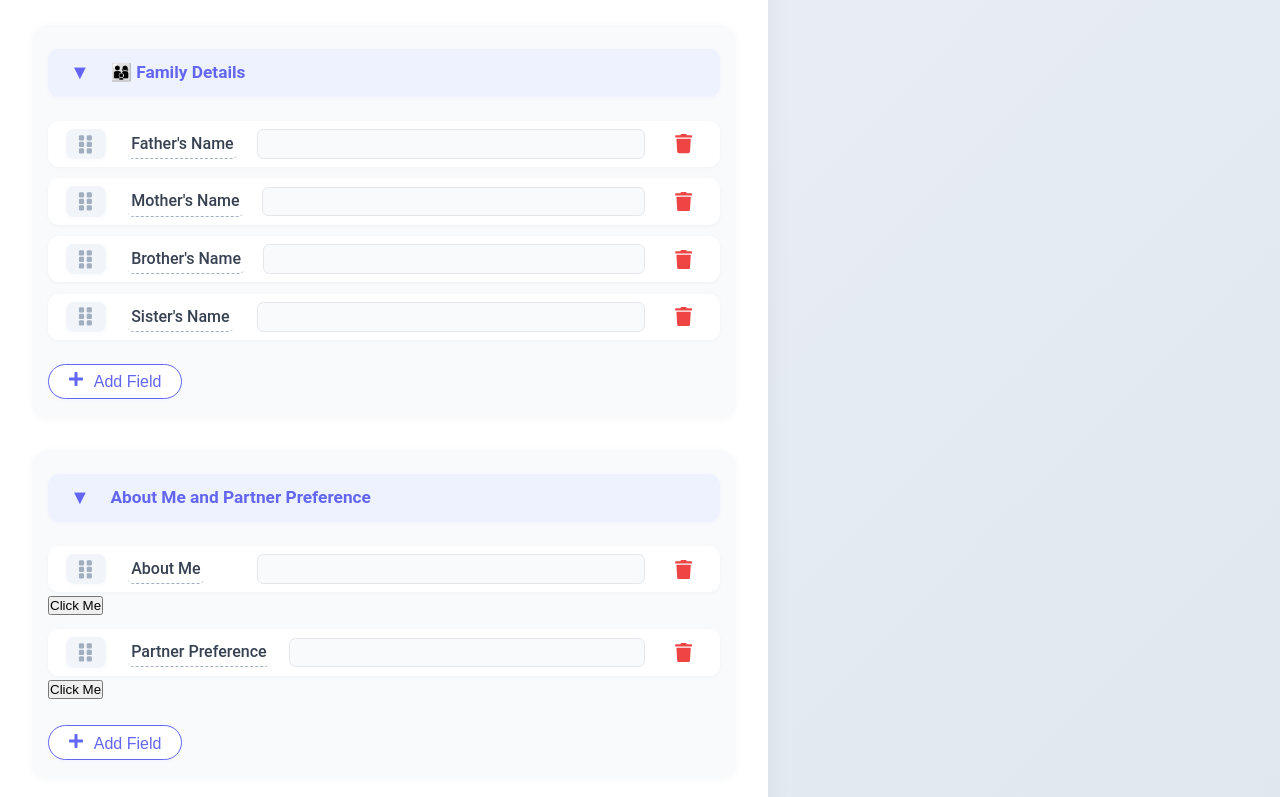
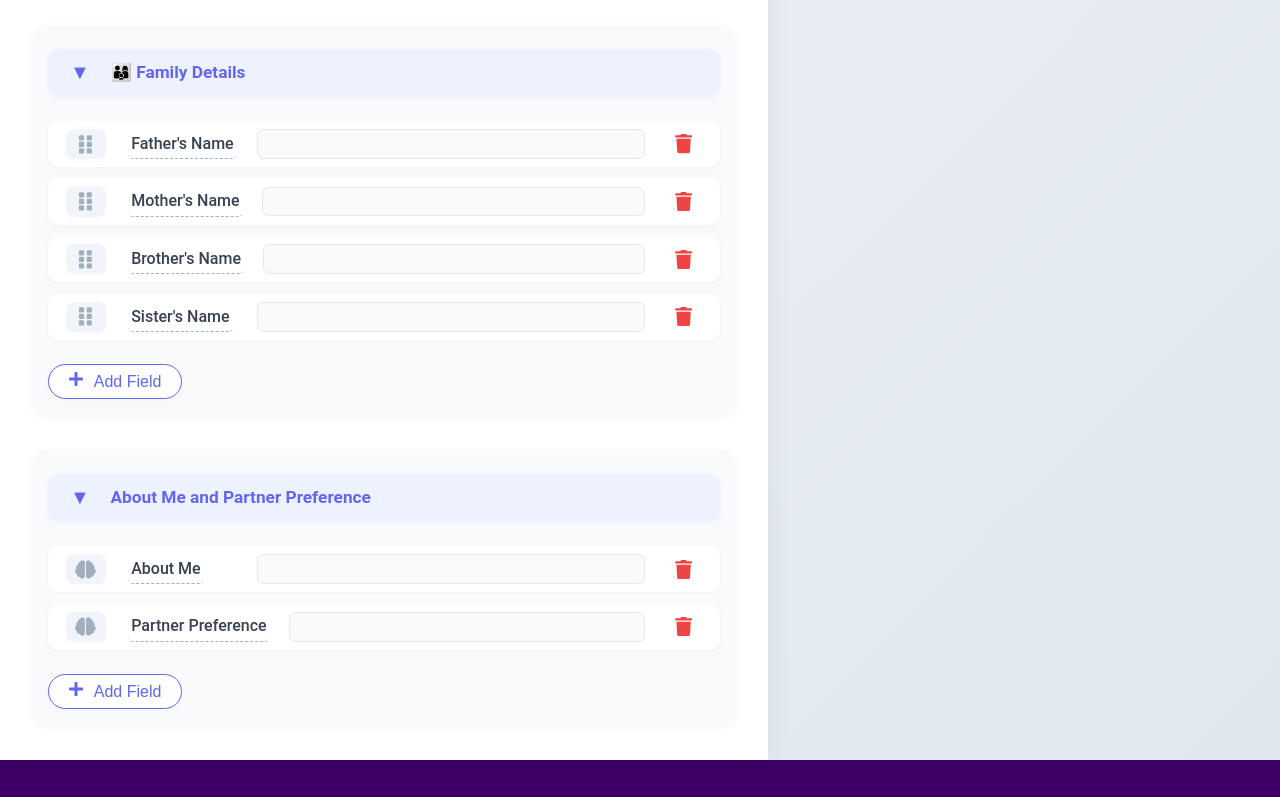
Before and after one commit to avinash-kokare-dev/Marriage-Biodata-Generator-Avinash, a Next.js app: page /biodata in a window 1280 px wide. Shown: the part 2000-2797 px from the top of the page. Built offline with nearby package versions, Linux system fonts and the light colour scheme.

Commit message:
added button

```diff
--- a/src/app/api/generate-suggestion/route.ts
+++ b/src/app/api/generate-suggestion/route.ts
@@ -31,6 +31,7 @@ function calculateAge(birthdate: string): number {
 }
 
 function getPromptAndConfig(sectionType: SectionType, input: BiodataInput) {
+  console.log("Prompt : ", sectionType)
   const age = calculateAge(input.birthdate);
   const commonInfo = `
 - Full Name: ${input.name}
--- a/src/app/biodata/page.tsx
+++ b/src/app/biodata/page.tsx
@@ -166,6 +166,7 @@ export default function BiodataPage() {
 
   // Field Label Edit Handler
   const handleFieldLabelEdit = (sectionKey: SectionKey, idx: number, label: string) => {
+    console.log("Section key : ", sectionKey)
     setSectionState[sectionKey]((prev) => {
       const updated = [...prev];
       updated[idx] = { ...updated[idx], label };
@@ -308,7 +309,7 @@ export default function BiodataPage() {
     }
   };
 
-  const callAI = async (sectionKey: SectionKey, fieldKey: string) => {
+  const generateAIResponse = async (sectionKey: SectionKey, fieldKey: string) => {
     const response = await fetch("/api/generate-suggestion", {
       method: "POST",
       headers: { "Content-Type": "application/json" },
@@ -451,8 +452,9 @@ export default function BiodataPage() {
                                     onLabelEdit={label => handleFieldLabelEdit(section.stateKey as SectionKey, idx, label)}
                                     dragHandleProps={provided.dragHandleProps}
                                     className={snapshot.isDragging ? styles.dragging : ''}
+                                    isAIResponse={field.isAIResponse}
+                                    generateAIResponse={() => generateAIResponse(section.stateKey as SectionKey, field.id)}
                                   />
-                                  {field.isAIResponse && <button onClick={() => callAI(section.stateKey as SectionKey, field.id)}>Click Me</button>}
                                 </div>
                               )}
                             </Draggable>
@@ -544,8 +546,6 @@ export default function BiodataPage() {
             <div style={{ textAlign: 'center', color: '#6366f1', fontWeight: 700, fontSize: '1.15rem', marginBottom: '0.7rem', letterSpacing: '0.02em' }}>{godName}</div>
           )}
 
-          <button onClick={() => callAI()}>Click</button>
-
           {profilePicUrl && (
             <div style={{ display: 'flex', justifyContent: 'center', marginBottom: '1.2rem' }}>
               <img
--- a/src/components/Field.tsx
+++ b/src/components/Field.tsx
@@ -1,6 +1,7 @@
 import { useState } from "react";
-import { FaTrash, FaGripVertical, FaMagic } from "react-icons/fa";
+import { FaTrash, FaGripVertical, FaMagic, FaBrain } from "react-icons/fa";
 import styles from "./Field.module.css";
+import { SectionKey } from "@/interface/types";
 
 interface FieldProps {
   label: string;
@@ -13,6 +14,8 @@ interface FieldProps {
   dragHandleProps?: any;
   onAIGenerate?: () => void;
   className?: string;
+  isAIResponse?: boolean;
+  generateAIResponse?: () => void;
 }
 
 export default function Field({
@@ -26,6 +29,8 @@ export default function Field({
   dragHandleProps,
   onAIGenerate,
   className,
+  isAIResponse,
+  generateAIResponse
 }: FieldProps) {
   const [editingLabel, setEditingLabel] = useState(false);
   const [labelValue, setLabelValue] = useState(label);
@@ -38,16 +43,24 @@ export default function Field({
 
   return (
     <div className={`${styles.field}${className ? ' ' + className : ''}`} {...draggableProps}>
-      <button
+      {isAIResponse ? <button
         type="button"
         className={styles.dragHandleBtn}
         title="Drag to reorder"
         tabIndex={0}
         aria-label="Drag to reorder"
-        {...dragHandleProps}
+        onClick={generateAIResponse}
+      >
+        <FaBrain />
+      </button> : <button
+        type="button"
+        className={styles.dragHandleBtn}
+        title="Drag to reorder"
+        tabIndex={0}
+        aria-label="Drag to reorder"
       >
         <FaGripVertical />
-      </button>
+      </button>}
       <div className={styles.labelWrapper}>
         {editingLabel ? (
           <input
```
